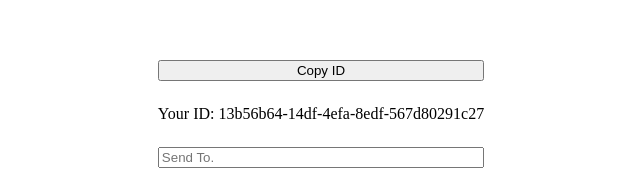
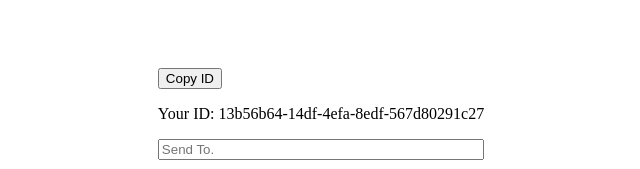
Before and after one commit to gustavocamposa/web-messenger, a React (Vite) app in the folder frontend/: page / in a window 1280 px wide. Shown: the part 172-341 px from the top of the page, without its empty margins (319-959 px from the left). Built offline with nearby package versions, Linux system fonts and the light colour scheme; no server answers.

Commit message:
fix: ajuste no botão de copiar ID, ainda não esta nos conformes de estilização, porém agora está copiando apenas quando é clicado

```diff
--- a/frontend/src/pages/PaginaPrincipal.jsx
+++ b/frontend/src/pages/PaginaPrincipal.jsx
@@ -39,9 +39,9 @@ export default function PaginaPrincipal() {
   return (
     <>
       <div>
+        <button onClick={copyUserId}>Copy ID</button>
+        <p>Your ID: {userId}</p>
         <label>
-          <button onClick={copyUserId}>Copy ID</button>
-          <p>Your ID: {userId}</p>
           <input
             type="text"
             value={send}
```
